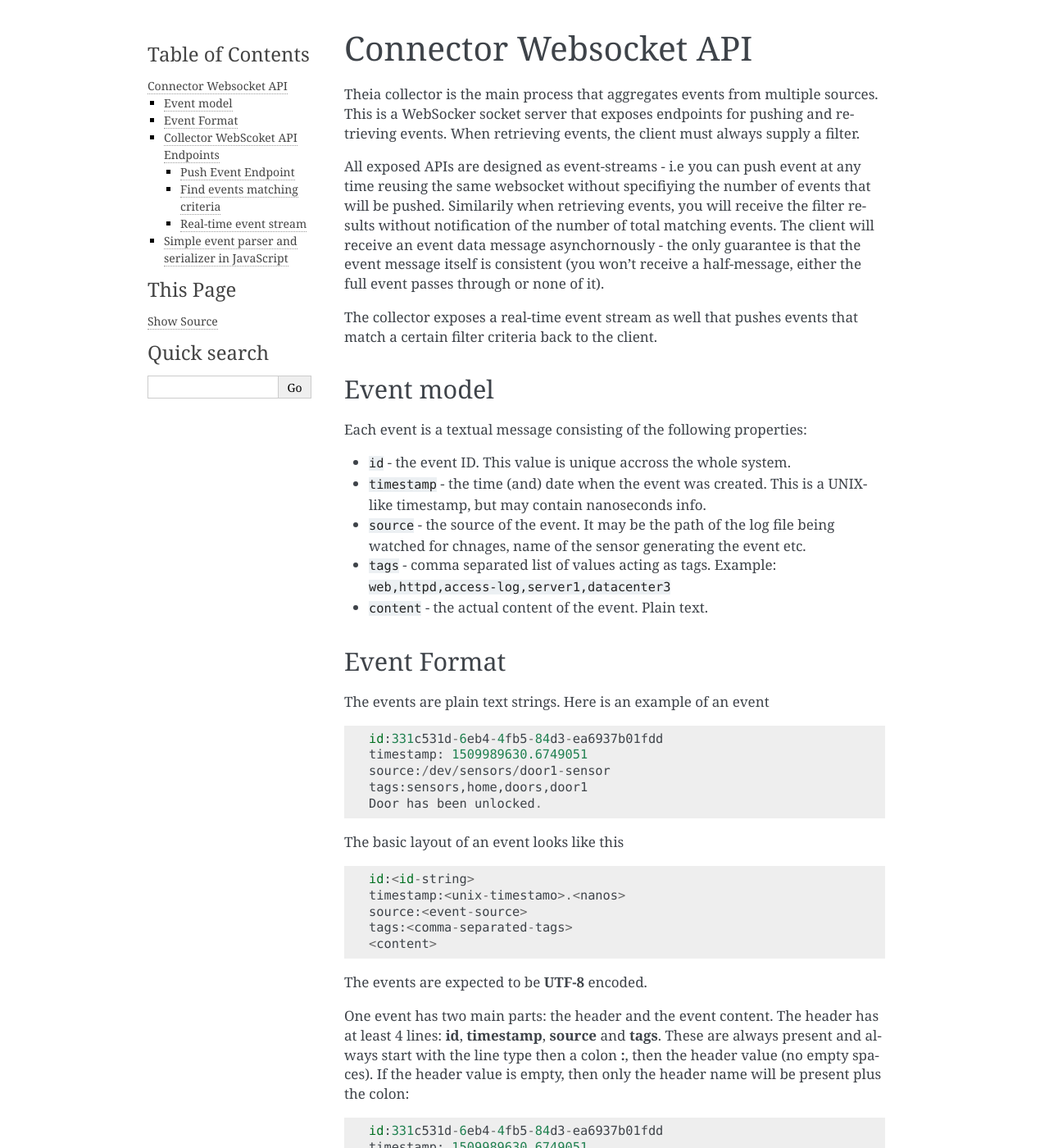
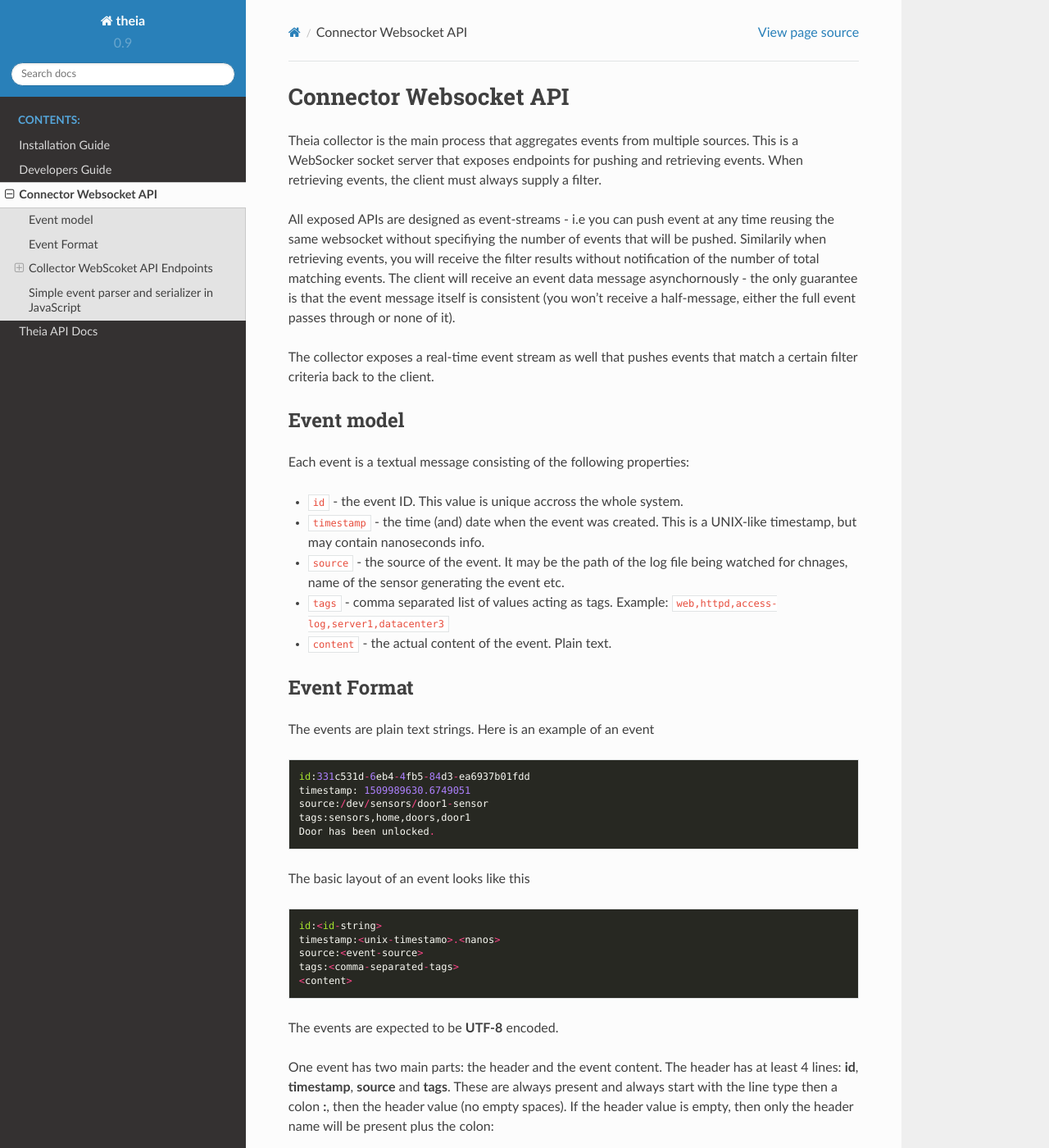
Before and after one commit to theia-log/theia, a Sphinx documentation site: the page built from docs/source/collector.rst, in a window 1280 px wide and 1400 px high. Shown: the whole window at 82% size. Built offline with Sphinx 7.4.7 and the Read the Docs theme 2.0.0, drawn with Linux system fonts in a browser that asks for light colours; some of the changed text lies outside the part shown.

Commit message:
Theme update and fixed docs layout

```diff
--- a/docs/source/collector.rst
+++ b/docs/source/collector.rst
@@ -99,7 +99,7 @@
 websocket connection to the client.
 
 The criteria message must a JSON string with the following format:
-    .. code-block:: json
+    .. code-block:: javascript
 
         {
             "start": int,
@@ -121,7 +121,7 @@
 
 Match all events after a timestamp that have a tag ``log`` on any ``web-server``
 and contain ``[ERROR]``:
-    .. code-block:: json
+    .. code-block:: javascript
 
         {
             "start": 1527283299,
@@ -154,7 +154,7 @@
 be the filter criteria object serialized as JSON string.
 
 The criteria object has the following format:
-    .. code-block:: json
+    .. code-block:: javascript
 
         {
             "id": "string regex",
@@ -179,7 +179,7 @@
 
 Match all events after a timestamp that have a tag ``log`` on any ``web-server``
 and contain ``[ERROR]`` from the ``/var/log`` files (source):
-    .. code-block:: json
+    .. code-block:: javascript
 
         {
             "start": 1527283299,
--- a/docs/source/conf.py
+++ b/docs/source/conf.py
@@ -19,6 +19,8 @@
 import os
 import sys
 sys.path.insert(0, os.path.abspath('../..'))
+
+# import sphinx_bootstrap_theme
 
 # -- Project information -----------------------------------------------------
 
@@ -77,7 +79,7 @@
 exclude_patterns = []
 
 # The name of the Pygments (syntax highlighting) style to use.
-pygments_style = 'sphinx'
+pygments_style = 'monokai'
 
 
 # -- Options for HTML output -------------------------------------------------
@@ -85,7 +87,7 @@
 # The theme to use for HTML and HTML Help pages.  See the documentation for
 # a list of builtin themes.
 #
-html_theme = 'alabaster'
+html_theme = 'sphinx_rtd_theme'
 
 # Theme options are theme-specific and customize the look and feel of a theme
 # further.  For a list of options available for each theme, see the
@@ -177,3 +179,7 @@
 
 # If true, `todo` and `todoList` produce output, else they produce nothing.
 todo_include_todos = True
+
+# -- Bootstrap theme ---------------------------------------------------------
+#html_theme = 'bootstrap'
+#html_theme_path = sphinx_bootstrap_theme.get_html_theme_path()
```
Also changed, not shown: 1 other file.
